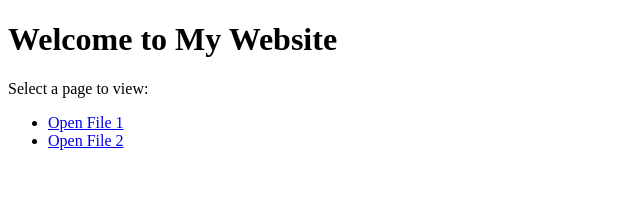
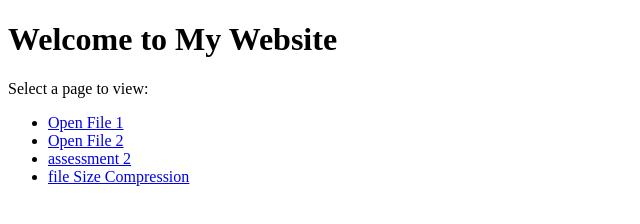
Before and after one commit to PoojaRavi8902/IGCSE-Computer-Science, a plain HTML site: page index.html in a window 1280 px wide. Shown: the whole page, without its empty margins (0-640 px from the left). Drawn offline with Linux system fonts and the light colour scheme.

Commit message:
Update index.html

```diff
--- a/index.html
+++ b/index.html
@@ -10,6 +10,8 @@
   <ul>
     <li><a href="IG-1-dataRepresentation.html">Open File 1</a></li>
     <li><a href="1-assessment-data-rep.html">Open File 2</a></li>
+    <li><a href="file-size-compression-assessment.html"> assessment 2</a></li>
+    <li><a href="filesize-compression.html">file Size Compression</a></li>
   </ul>
 </body>
 </html>
```
